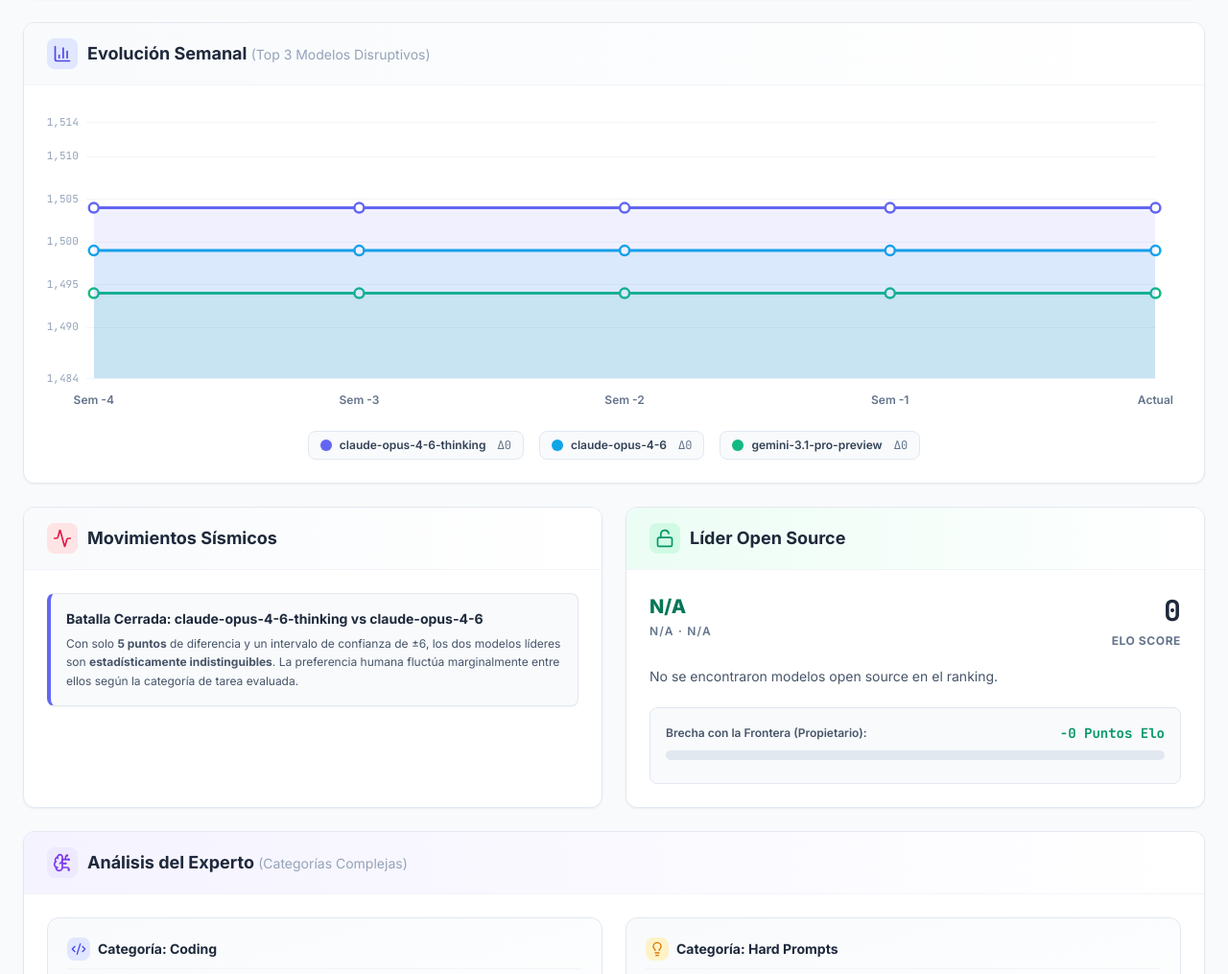
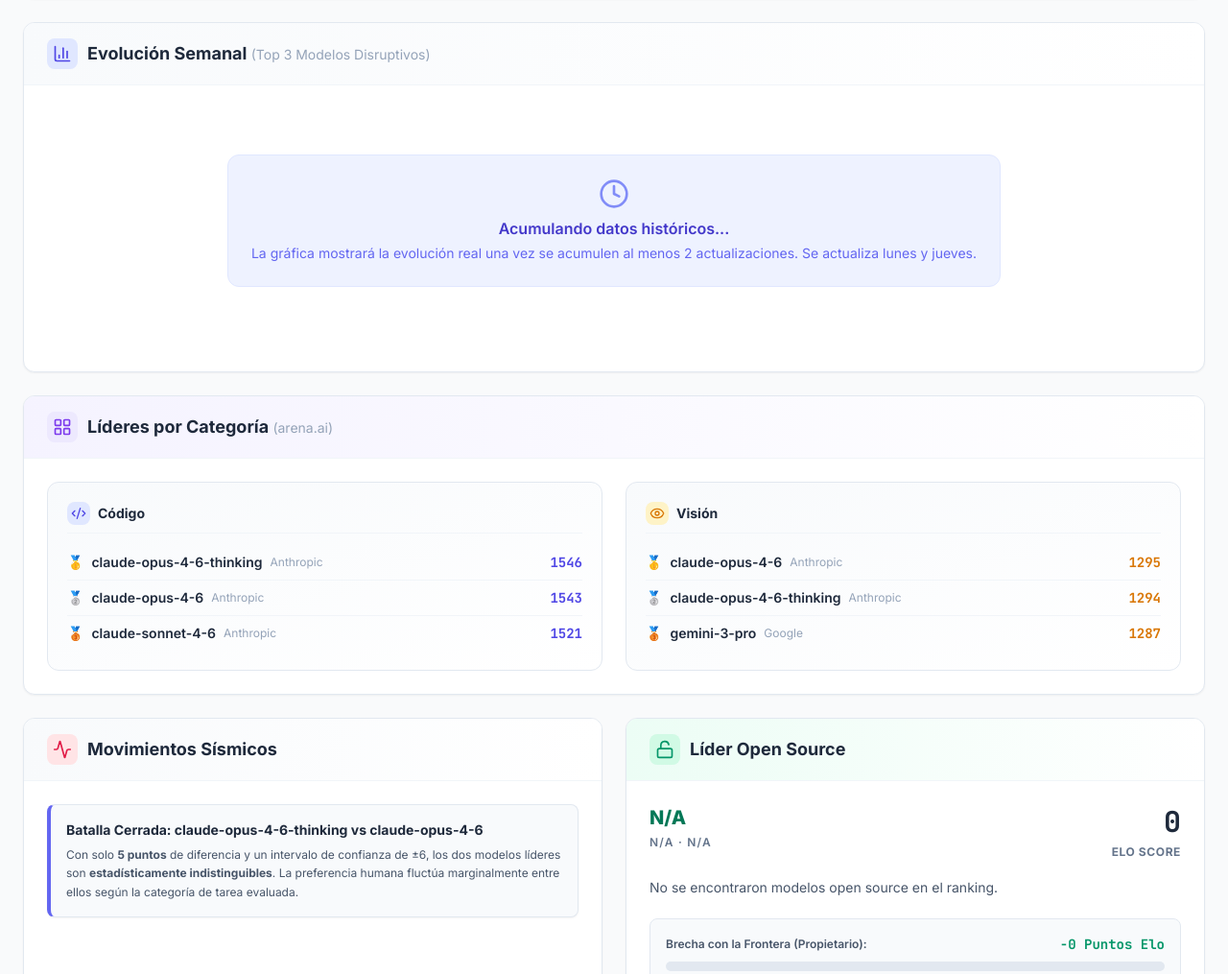
Before and after one commit to andresmgrisales/lmsys-arena-scout, a plain HTML site: page index.html in a window 1280 px wide. Shown: the part 1117-2132 px from the top of the page at 96% size. Drawn offline with nearby package versions, Linux system fonts and the light colour scheme.

Commit message:
feat: add multi-category support and fix chart history
- Fetch rankings from 3 arena.ai categories: Text, Code, Vision
- Add 'Leaders by Category' section to dashboard
- Show message instead of flat chart when insufficient history data
- Update sources/footer to reflect arena.ai and 2x/week schedule
- Remove pandas dependency (no longer needed)

```diff
--- a/data/latest.json
+++ b/data/latest.json
@@ -1,6 +1,6 @@
 {
   "metadata": {
-    "last_updated": "2026-04-06T23:44:44.020637+00:00",
+    "last_updated": "2026-04-06T23:54:10.269778+00:00",
     "report_date_label": "6 de Abril, 2026",
     "source": "Arena (Chatbot Arena)",
     "source_url": "https://arena.ai/?leaderboard"
@@ -62,6 +62,54 @@
       "trend_delta": 0
     }
   ],
+  "category_leaders": {
+    "code": {
+      "label": "Código",
+      "top_models": [
+        {
+          "rank": 1,
+          "name": "claude-opus-4-6-thinking",
+          "elo": 1546,
+          "organization": "Anthropic"
+        },
+        {
+          "rank": 2,
+          "name": "claude-opus-4-6",
+          "elo": 1543,
+          "organization": "Anthropic"
+        },
+        {
+          "rank": 3,
+          "name": "claude-sonnet-4-6",
+          "elo": 1521,
+          "organization": "Anthropic"
+        }
+      ]
+    },
+    "vision": {
+      "label": "Visión",
+      "top_models": [
+        {
+          "rank": 1,
+          "name": "claude-opus-4-6",
+          "elo": 1295,
+          "organization": "Anthropic"
+        },
+        {
+          "rank": 2,
+          "name": "claude-opus-4-6-thinking",
+          "elo": 1294,
+          "organization": "Anthropic"
+        },
+        {
+          "rank": 3,
+          "name": "gemini-3-pro",
+          "elo": 1287,
+          "organization": "Google"
+        }
+      ]
+    }
+  },
   "history": {
     "labels": [
       "Sem -4",
@@ -126,12 +174,12 @@
     },
     "expert_analysis": {
       "coding": {
-        "title": "Categoría: Coding",
-        "content": "En tareas de programación, los modelos de razonamiento extendido como <strong>claude-opus-4-6-thinking</strong> mantienen ventaja en arquitecturas multi-agente y debugging complejo. Sin embargo, los modelos open source están cerrando la brecha en scripting estándar (Python/JavaScript)."
+        "title": "Categoría: Código",
+        "content": "En tareas de programación y desarrollo web, los rankings pueden diferir significativamente del overall. Consulta la sección <strong>Líderes por Categoría</strong> para ver el top real de cada vertical según los votos de arena.ai."
       },
       "hard_prompts": {
-        "title": "Categoría: Hard Prompts",
-        "content": "En resolución de problemas complejos y razonamiento multi-salto, <strong>claude-opus-4-6</strong> destaca gracias a su capacidad de contexto extendido y procesamiento multimodal, superando consistentemente a sus competidores en esta categoría."
+        "title": "Categoría: Visión",
+        "content": "En tareas multimodales (imagen + texto), modelos como los de Google y OpenAI suelen destacar. La sección <strong>Líderes por Categoría</strong> muestra los rankings reales basados en evaluación humana ciega."
       }
     }
   }
--- a/index.html
+++ b/index.html
@@ -257,17 +257,35 @@
                 </div>
             </div>
 
-            <!-- Chart: 30-day evolution -->
+            <!-- Chart: Weekly evolution -->
             <div class="animate-slide-up stagger-4 bg-white rounded-xl border border-slate-200 shadow-sm card-hover overflow-hidden">
                 <div class="flex items-center gap-2.5 px-6 py-4 border-b border-slate-100 bg-gradient-to-r from-slate-50 to-white">
                     <div class="bg-indigo-100 p-1.5 rounded-lg"><i data-lucide="bar-chart-3" class="w-5 h-5 text-indigo-600"></i></div>
                     <h3 class="text-lg font-bold text-slate-800">Evolución Semanal <span class="text-sm font-normal text-slate-400">(Top 3 Modelos Disruptivos)</span></h3>
                 </div>
                 <div class="p-6">
-                    <div class="relative" style="height: 320px;">
+                    <div id="chart-wrapper" class="relative" style="height: 320px;">
                         <canvas id="elo-chart"></canvas>
                     </div>
+                    <div id="chart-no-data" class="hidden text-center py-12">
+                        <div class="bg-indigo-50 border border-indigo-100 rounded-xl p-6 inline-block">
+                            <i data-lucide="clock" class="w-8 h-8 text-indigo-400 mx-auto mb-2"></i>
+                            <p class="text-indigo-700 font-semibold mb-1">Acumulando datos históricos...</p>
+                            <p class="text-indigo-500 text-sm">La gráfica mostrará la evolución real una vez se acumulen al menos 2 actualizaciones. Se actualiza lunes y jueves.</p>
+                        </div>
+                    </div>
                     <div id="chart-legend" class="mt-4 flex flex-wrap gap-4 justify-center text-xs"></div>
+                </div>
+            </div>
+
+            <!-- Category Leaders -->
+            <div id="category-leaders-section" class="hidden animate-slide-up stagger-4 bg-white rounded-xl border border-slate-200 shadow-sm card-hover overflow-hidden">
+                <div class="flex items-center gap-2.5 px-6 py-4 border-b border-slate-100 bg-gradient-to-r from-violet-50 to-white">
+                    <div class="bg-violet-100 p-1.5 rounded-lg"><i data-lucide="layout-grid" class="w-5 h-5 text-violet-600"></i></div>
+                    <h3 class="text-lg font-bold text-slate-800">Líderes por Categoría <span class="text-sm font-normal text-slate-400">(arena.ai)</span></h3>
+                </div>
+                <div id="category-leaders-container" class="p-6 grid grid-cols-1 md:grid-cols-2 gap-6">
+                    <!-- Filled dynamically -->
                 </div>
             </div>
 
@@ -316,18 +334,18 @@
                 </div>
                 <div class="bg-white border border-slate-200 rounded-xl p-5 shadow-sm flex flex-col md:flex-row gap-6">
                     <div class="flex-1">
-                        <a href="https://lmarena.ai/?leaderboard" target="_blank" rel="noopener noreferrer"
+                        <a href="https://arena.ai/?leaderboard" target="_blank" rel="noopener noreferrer"
                             class="text-indigo-600 font-semibold hover:text-indigo-800 inline-flex items-center gap-1 mb-1 text-sm">
-                            LMSYS Chatbot Arena Leaderboard <i data-lucide="external-link" class="w-3 h-3"></i>
+                            Arena Leaderboard (arena.ai) <i data-lucide="external-link" class="w-3 h-3"></i>
                         </a>
                         <p class="text-xs text-slate-500 leading-relaxed">
-                            Datos extraídos de la plataforma oficial Large Model Systems Organization (UC Berkeley, UCSD, CMU). Las puntuaciones Elo se basan en el modelo Bradley-Terry para estimar la probabilidad de victoria en batallas pareadas.
+                            Datos extraídos de la plataforma oficial Arena (UC Berkeley, UCSD, CMU). Las puntuaciones Elo se basan en el modelo Bradley-Terry para estimar la probabilidad de victoria en batallas pareadas.
                         </p>
                     </div>
                     <div class="flex-1">
                         <h5 class="text-slate-700 font-semibold mb-1 text-sm">Categorías de Evaluación</h5>
                         <p class="text-xs text-slate-500 leading-relaxed">
-                            El análisis se focalizó en los subsets de <em>Overall</em> (General), <em>Coding</em> (Programación) y <em>Hard Prompts</em> (Razonamiento Complejo), filtrando modelos con menos de 10,000 votos para garantizar significancia estadística.
+                            Se analizan tres verticales: <em>Texto (Overall)</em>, <em>Código</em> (web dev, programación) y <em>Visión</em> (imagen + texto). Cada categoría tiene su propio ranking Elo basado en evaluación humana ciega.
                         </p>
                     </div>
                 </div>
@@ -352,7 +370,7 @@
                     </a>
                 </div>
                 <p class="text-center text-xs text-slate-400 mt-4 font-mono">
-                    Última actualización: <span id="footer-date"></span> · Datos: LMSYS Chatbot Arena · Nueva actualización cada lunes a las 8:00 AM UTC
+                    Última actualización: <span id="footer-date"></span> · Datos: Arena (arena.ai) · Actualización lunes y jueves a las 8:00 AM UTC
                 </p>
             </footer>
 
@@ -386,7 +404,7 @@
         // Initialize Lucide icons
         lucide.createIcons();
 
-        const { metadata, top_models, history, insights } = DATA;
+        const { metadata, top_models, category_leaders, history, insights } = DATA;
 
         // ── HEADER DATE ─────────────────────────────────────────────
         document.getElementById('header-date').textContent = metadata.report_date_label;
@@ -451,10 +469,17 @@
         lucide.createIcons();
 
         // ── CHART ───────────────────────────────────────────────────
-        const ctx = document.getElementById('elo-chart').getContext('2d');
-        const allValues = history.series.flatMap(s => s.data);
-        const minElo = Math.min(...allValues) - 10;
-        const maxElo = Math.max(...allValues) + 10;
+        // Check if history has real variation (not just padded same values)
+        const hasRealHistory = history.series.some(s => {
+            const unique = new Set(s.data);
+            return unique.size > 1;
+        });
+
+        if (hasRealHistory) {
+            const ctx = document.getElementById('elo-chart').getContext('2d');
+            const allValues = history.series.flatMap(s => s.data);
+            const minElo = Math.min(...allValues) - 10;
+            const maxElo = Math.max(...allValues) + 10;
 
         new Chart(ctx, {
             type: 'line',
@@ -531,6 +556,46 @@
                 <span class="font-mono text-slate-500 ml-1">Δ${delta > 0 ? '+' : ''}${delta}</span>`;
             legendContainer.appendChild(div);
         });
+        } else {
+            // Not enough history data — show message instead of flat chart
+            document.getElementById('chart-wrapper').classList.add('hidden');
+            document.getElementById('chart-no-data').classList.remove('hidden');
+        }
+
+        // ── CATEGORY LEADERS ────────────────────────────────────────
+        if (category_leaders && Object.keys(category_leaders).length > 0) {
+            document.getElementById('category-leaders-section').classList.remove('hidden');
+            const catContainer = document.getElementById('category-leaders-container');
+            const catIcons = { code: 'code-2', vision: 'eye' };
+            const catColors = { code: 'indigo', vision: 'amber' };
+
+            Object.entries(category_leaders).forEach(([key, cat]) => {
+                const color = catColors[key] || 'slate';
+                const icon = catIcons[key] || 'zap';
+                const div = document.createElement('div');
+                div.className = 'bg-gradient-to-br from-slate-50 to-white p-5 rounded-xl border border-slate-200';
+
+                let modelsHtml = cat.top_models.map((m, i) => {
+                    const medals = ['🥇', '🥈', '🥉'];
+                    return `<div class="flex items-center justify-between py-2 ${i < cat.top_models.length - 1 ? 'border-b border-slate-100' : ''}">
+                        <div class="flex items-center gap-2">
+                            <span class="text-sm">${medals[i] || ''}</span>
+                            <span class="font-semibold text-slate-800 text-sm">${sanitize(m.name)}</span>
+                            <span class="text-xs text-slate-400">${sanitize(m.organization)}</span>
+                        </div>
+                        <span class="font-mono font-bold text-${color}-600 text-sm">${m.elo}</span>
+                    </div>`;
+                }).join('');
+
+                div.innerHTML = `
+                    <h4 class="text-sm font-bold text-slate-800 flex items-center gap-2 mb-3 pb-2 border-b border-slate-100">
+                        <span class="bg-${color}-100 p-1 rounded-lg"><i data-lucide="${icon}" class="w-4 h-4 text-${color}-600"></i></span>
+                        ${sanitize(cat.label)}
+                    </h4>
+                    ${modelsHtml}`;
+                catContainer.appendChild(div);
+            });
+        }
 
         // ── SEISMIC MOVEMENTS ───────────────────────────────────────
         const seismicEl = document.getElementById('seismic-container');
```
Also changed, not shown: 1 other file.
